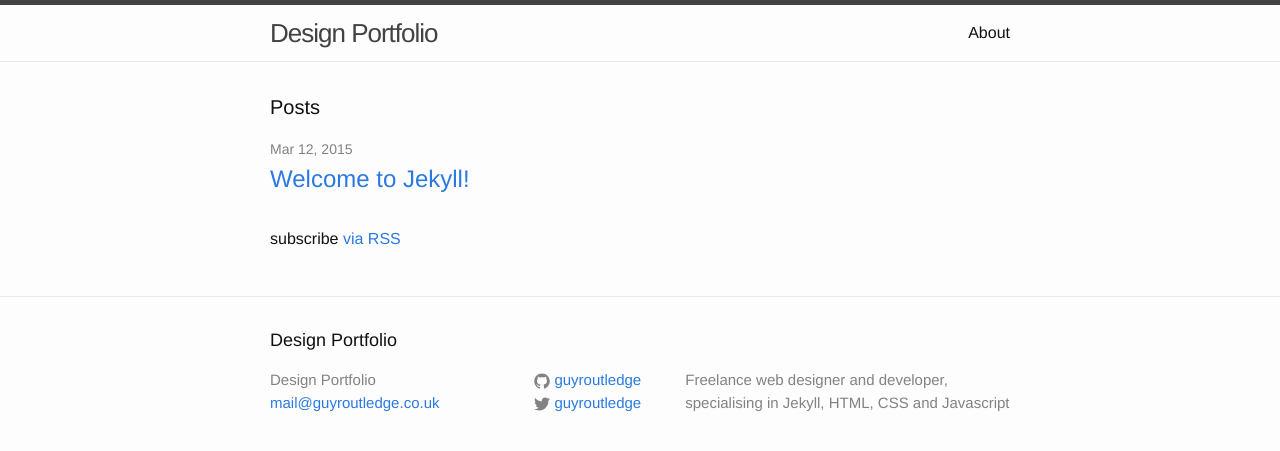
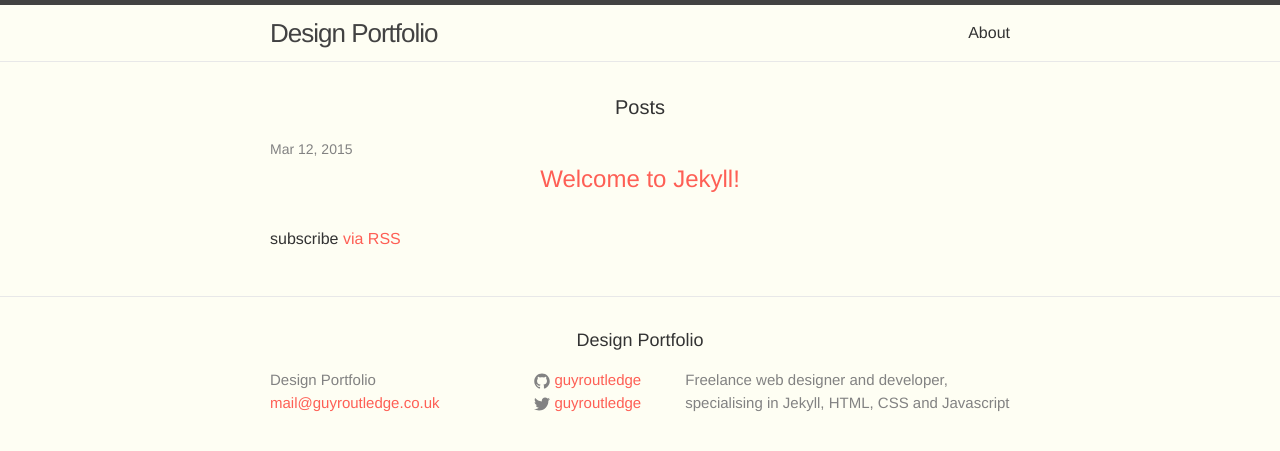
Before and after one commit to guyroutledge/designer-portfolio, a Jekyll site: the page built from index.html, in a window 1280 px wide. Shown: the top 451 px of the page. Built offline with Jekyll 4.4.1, drawn with Linux system fonts in a browser that asks for light colours.

Commit message:
Add variables and default styles

```diff
--- a/_sass/_base.scss
+++ b/_sass/_base.scss
@@ -80,8 +80,14 @@
  * Headings
  */
 h1, h2, h3, h4, h5, h6 {
-    font-weight: 300;
+    font-weight: 500;
+    text-align:center;
 }
+.mega { font-size:$mega-font-size; }
+h1, .h1 { font-size: $h1-font-size; }
+h2, .h2 { font-size: $h2-font-size; }
+h3, .h3 { font-size: $h3-font-size; }
+h4, .h4 { font-size: $h4-font-size; }
 
 
 
@@ -91,13 +97,10 @@
 a {
     color: $brand-color;
     text-decoration: none;
-
-    &:visited {
-        color: darken($brand-color, 15%);
-    }
+    transition: 0.3s;
 
     &:hover {
-        color: $text-color;
+        color: $blue-color;
         text-decoration: underline;
     }
 }
--- a/css/main.scss
+++ b/css/main.scss
@@ -6,16 +6,27 @@
 
 
 // Our variables
-$base-font-family: Helvetica, Arial, sans-serif;
+$base-font-family: 'Avenir Next', Helvetica, Arial, sans-serif;
 $base-font-size:   16px;
 $small-font-size:  $base-font-size * 0.875;
 $base-line-height: 1.5;
 
+$mega-font-size: 100px;
+$h1-font-size: 70px;
+$h2-font-size: 40px;
+$h3-font-size: 30px;
+$h4-font-size: 24px;
+
 $spacing-unit:     30px;
 
-$text-color:       #111;
-$background-color: #fdfdfd;
-$brand-color:      #2a7ae2;
+$text-color:       #333;
+$background-color: #fefef3;
+$brand-color:      #fe5f55;
+
+$blue-color: #92b5bd;
+$yellow-color: #ede24e;
+$red-color: #df6d59;
+$purple-color: #6b2339;
 
 $grey-color:       #828282;
 $grey-color-light: lighten($grey-color, 40%);
```
Also changed, not shown: _sass/config.rb (added, +8 -0 lines), css/config.rb (added, +8 -0 lines), 1 other file.
